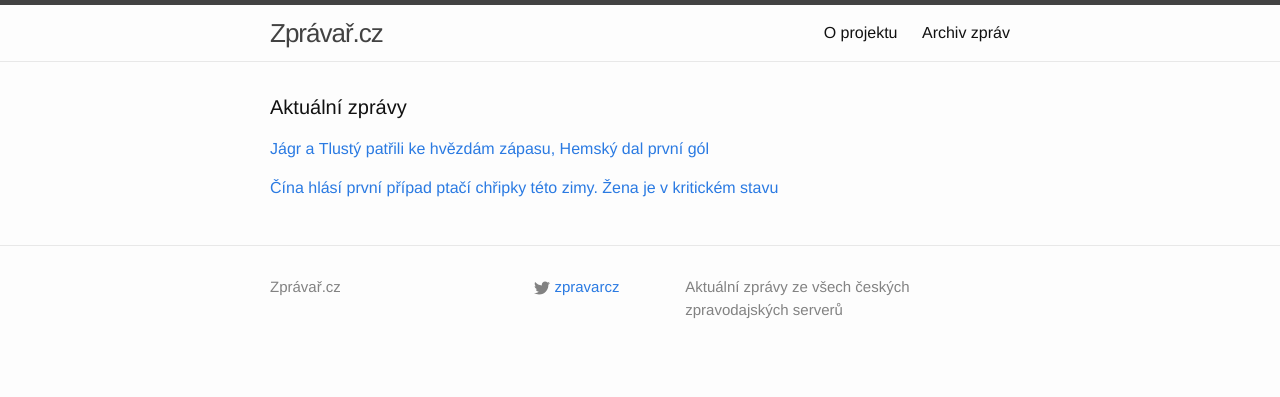
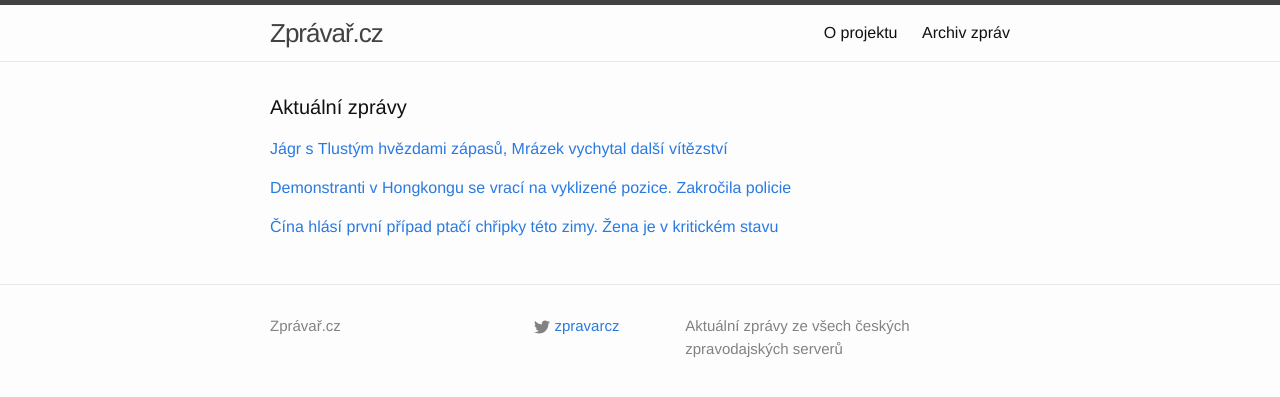
Before and after one commit to adliska/zpravar, a Jekyll site: the page built from index.html, in a window 1280 px wide. Shown: the top 397 px of the page. Built offline with Jekyll 4.4.1, drawn with Linux system fonts in a browser that asks for light colours.

Commit message:
zpravar news update

```diff
--- a/index.html
+++ b/index.html
@@ -5,17 +5,27 @@ layout: default
 <div class="home">
     <h1 class="page-heading">Aktuální zprávy</h1>
 
-<p><a href="javascript:;" onclick="toggle_visibility('zpravy0')">Jágr a Tlustý patřili ke hvězdám zápasu, Hemský dal první gól</a></p>
+<p><a href="javascript:;" onclick="toggle_visibility('zpravy0')">Jágr s Tlustým hvězdami zápasů, Mrázek vychytal další vítězství</a></p>
 <div id="zpravy0" style="display:none">
 <ul>
+<li><a href=http://www.tyden.cz/rubriky/sport/hokej/nhl/jagr-s-tlustym-hvezdami-zapasu-mrazek-vychytal-dalsi-vitezstvi_325679.html>Jágr s Tlustým hvězdami zápasů, Mrázek vychytal další vítězství - www.tyden.cz</a></li>
 <li><a href=http://hokej.idnes.cz/jagr-a-tlusty-patrili-ke-hvezdam-zapasu-fcm-/nhl.aspx?c=A141128_215304_nhl_Mkr>Jágr a Tlustý patřili ke hvězdám zápasu, Hemský dal první gól - hokej.idnes.cz</a></li>
 <li><a href=http://www.rozhlas.cz/_zprava/jiri-tlusty-zaridil-v-nhl-vyhru-caroliny-jagr-prekonal-mrazka--1426277>Jiří Tlustý zařídil v NHL výhru Caroliny, Jágr překonal Mrázka - www.rozhlas.cz</a></li>
 <li><a href=http://www.denik.cz/hokej/jagr-a-tlusty-patrili-ke-hvezdam-zapasu-hemsky-dal-prvni-gol-20141129.html>Jágr a Tlustý patřili ke hvězdám zápasu, Hemský dal první gól - www.denik.cz</a></li>
 <li><a href=http://www.sportovninoviny.cz/zpravy/jagr-a-tlusty-patrili-ke-hvezdam-zapasu-hemsky-dal-prvni-gol/1152836>Jágr a Tlustý patřili ke hvězdám zápasu, Hemský dal první gól - www.sportovninoviny.cz</a></li>
 <li><a href=http://sport.aktualne.cz/gol-a-nahravka-jagra-nestacily-vyhru-slavil-golman-mrazek/r~400cb212778c11e49b26002590604f2e/>Gól a nahrávka Jágra nestačily, výhru slavil gólman Mrázek - sport.aktualne.cz</a></li>
 </ul>
-</div><p><a href="javascript:;" onclick="toggle_visibility('zpravy1')">Čína hlásí první případ ptačí chřipky této zimy. Žena je v kritickém stavu </a></p>
+</div><p><a href="javascript:;" onclick="toggle_visibility('zpravy1')">Demonstranti v Hongkongu se vrací na vyklizené pozice. Zakročila policie</a></p>
 <div id="zpravy1" style="display:none">
+<ul>
+<li><a href=http://zahranicni.ihned.cz/asie-a-pacifik-cina/c1-63185960-demonstranti-v-hongkongu-se-vraci-na-vyklizene-pozice-zakrocila-policie>Demonstranti v Hongkongu se vrací na vyklizené pozice. Zakročila policie - zahranicni.ihned.cz</a></li>
+<li><a href=http://zpravy.idnes.cz/v-hongkongu-propukly-nove-strety-mezi-demonstranty-a-policii-pbf-/zahranicni.aspx?c=A141129_081751_zahranicni_zt>V Hongkongu propukly další střety mezi demonstranty a policií - zpravy.idnes.cz</a></li>
+<li><a href=http://www.ceskatelevize.cz/ct24/svet/293926-barikady-zpet-hongkong-zazil-dalsi-stret-demonstrantu-s-policii/>Barikády zpět. Hongkong zažil další střet demonstrantů s policií - www.ceskatelevize.cz</a></li>
+<li><a href=http://www.novinky.cz/zahranicni/svet/354911-v-hongkongu-propukly-poulicni-nepokoje.html>V Hongkongu propukly pouliční nepokoje - www.novinky.cz</a></li>
+<li><a href=http://www.ceskenoviny.cz/zpravy/zpravy/v-hongkongu-propukly-nove-strety-mezi-demonstranty-a-policii/1152840>V Hongkongu propukly nové střety mezi demonstranty a policií - www.ceskenoviny.cz</a></li>
+</ul>
+</div><p><a href="javascript:;" onclick="toggle_visibility('zpravy2')">Čína hlásí první případ ptačí chřipky této zimy. Žena je v kritickém stavu </a></p>
+<div id="zpravy2" style="display:none">
 <ul>
 <li><a href=http://www.lidovky.cz/cina-hlasi-prvni-pripad-ptaci-chripky-teto-zimy-zena-je-v-kritickem-stavu-1qh-/zpravy-svet.aspx?c=A141129_073200_ln_zahranici_hm>Čína hlásí první případ ptačí chřipky této zimy. Žena je v kritickém stavu  - www.lidovky.cz</a></li>
 <li><a href=http://www.ceskenoviny.cz/zpravy/zpravy/cina-hlasi-prvni-pripad-chripky-h7n9-teto-zimni-sezony/1152829>Čína hlásí první případ chřipky H7N9 této zimní sezóny - www.ceskenoviny.cz</a></li>
```
